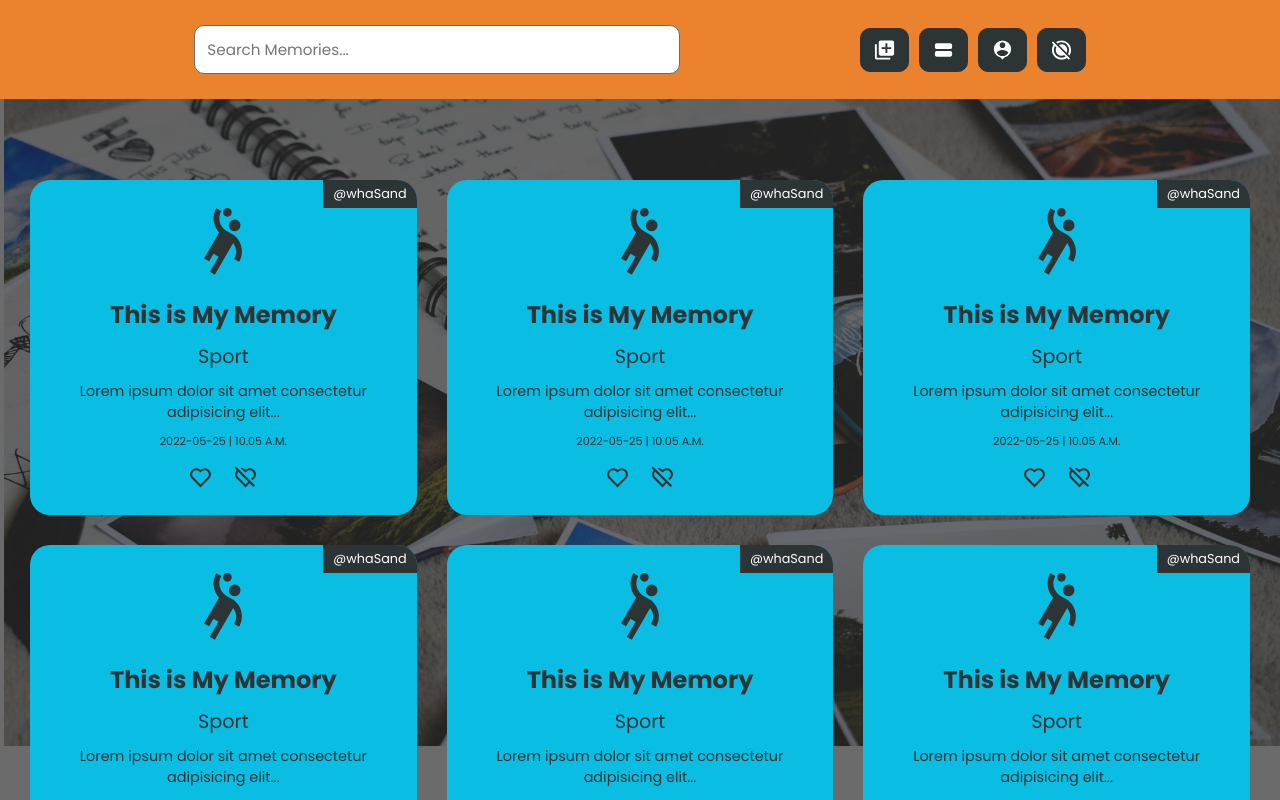
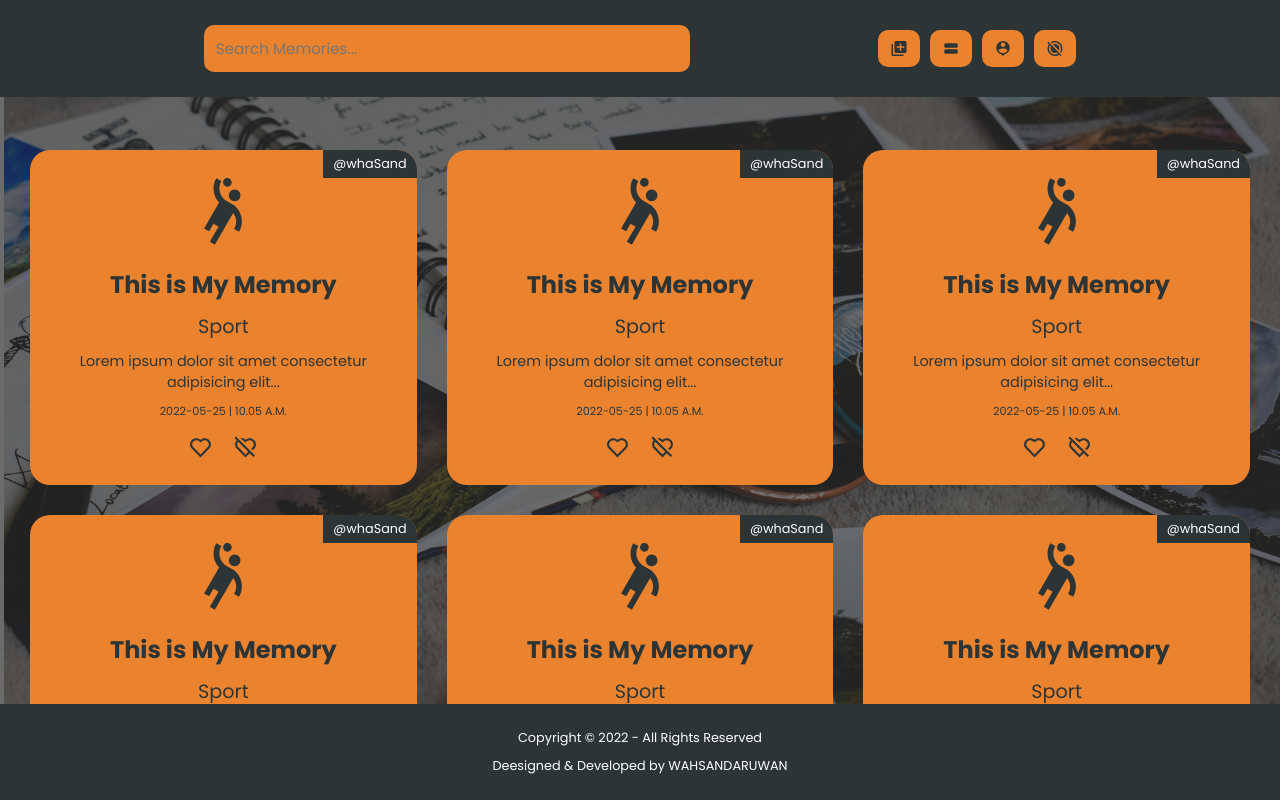
Before and after one commit to wahsandaruwan/memories_app_frontend, a React (Create React App) app: page / in a window 1280 px wide. Shown: the top 800 px of the page. Built offline with nearby package versions, Linux system fonts and the light colour scheme; the HTML template or start-up script is replaced by a standard one.

Commit message:
Added some css tuning

```diff
--- a/src/Components/Elements/InputBox.js
+++ b/src/Components/Elements/InputBox.js
@@ -17,7 +17,7 @@ const basicStyles = {
     margin: "5px",
     fontSize: "0.95rem",
     outline: "none",
-    border: "1px solid #636e72",
+    border: "none",
     borderRadius: "10px",
     transition: "all 0.3s ease-in-out"
 }
--- a/src/Components/Elements/MainButton.js
+++ b/src/Components/Elements/MainButton.js
@@ -19,7 +19,7 @@ const basicStyles = {
     fontSize: "1rem",
     textAlign: "center",
     outline: "none",
-    border: "1px solid #2d3436",
+    border: "none",
     borderRadius: "10px",
     cursor: "pointer",
     transition: "all 0.3s ease-in-out"
--- a/src/Components/Sections/Styles/FooterStyles.css
+++ b/src/Components/Sections/Styles/FooterStyles.css
@@ -1,8 +1,12 @@
 /* -----Footer Section----- */
 .footer-section {
+  position: fixed;
+  bottom: 0;
+  left: 0;
+  z-index: 99;
   width: 100%;
-  padding: 30px;
-  background-color: #eb832e;
+  padding: 20px;
+  background-color: #2d3436;
   display: flex;
   justify-content: center;
   align-items: center;
@@ -12,5 +16,6 @@
 /* Copyright & Credits */
 .footer-section .copy,
 .footer-section .credits {
-  font-size: 1rem;
+  font-size: 0.8rem;
+  color: #ffffff;
 }
--- a/src/Components/Sections/Styles/LoginRegisterStyles.css
+++ b/src/Components/Sections/Styles/LoginRegisterStyles.css
@@ -51,7 +51,6 @@
 }
 .login-register-form .button-custom:hover {
   background-color: #eb832e !important;
-  border-color: #eb832e !important;
   color: #2d3436 !important;
 }
 
--- a/src/Components/Sections/Styles/MemoryStyles.css
+++ b/src/Components/Sections/Styles/MemoryStyles.css
@@ -2,7 +2,7 @@
 .memory-section {
   position: relative;
   max-width: 400px;
-  background-color: #0abde3;
+  background-color: #eb832e;
   padding: 15px;
   display: flex;
   justify-content: center;
--- a/src/Components/Sections/Styles/NavBarStyles.css
+++ b/src/Components/Sections/Styles/NavBarStyles.css
@@ -5,7 +5,7 @@
   left: 0;
   z-index: 99;
   width: 100%;
-  background-color: #eb832e;
+  background-color: #2d3436;
   padding: 20px;
   display: flex;
   justify-content: space-evenly;
@@ -20,12 +20,12 @@
 }
 
 .search .textbox-custom {
+  background-color: #eb832e !important;
   width: 100%;
 }
 
 .search .textbox-custom:focus {
-  background-color: #2d3436 !important;
-  color: #ffffff;
+  background-color: #ffffff !important;
 }
 
 /* Menu */
@@ -35,16 +35,17 @@
 }
 
 .menu .button-custom {
+  background-color: #eb832e !important;
   padding: 6px 12px !important;
+  color: #2d3436 !important;
 }
 
 .menu .button-custom:hover {
   background-color: #ffffff !important;
-  border-color: #ffffff !important;
-  color: #2d3436 !important;
+  color: #eb832e !important;
 }
 
 .menu .button-custom > svg {
-  width: 23px;
+  width: 18px;
   height: 100%;
 }
--- a/src/index.css
+++ b/src/index.css
@@ -141,7 +141,7 @@ a {
 .memories-wall {
   width: 100%;
   padding: 0 30px;
-  margin: 180px 0 80px 0;
+  margin: 150px 0;
   display: grid;
   gap: 30px;
   justify-content: center;
```
